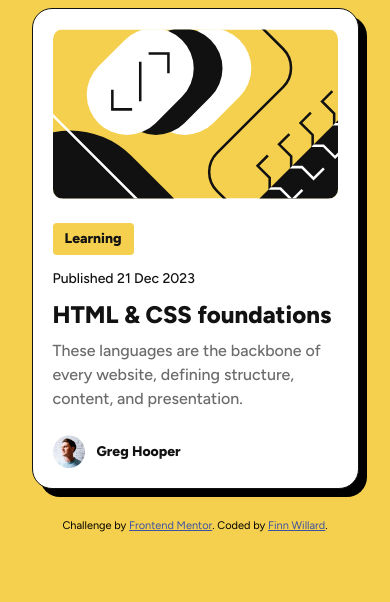
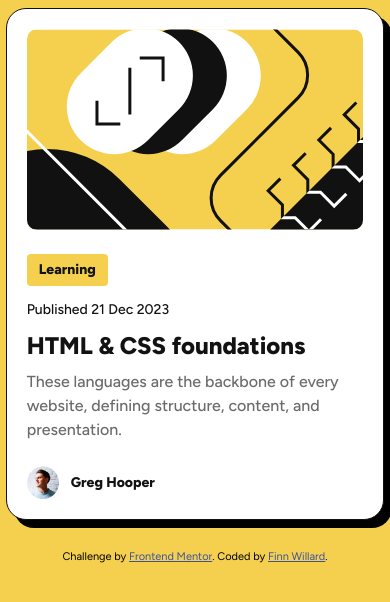
Before and after one commit to fwillard/fem-blog-card, a plain HTML site: page index.html in a window 390 px wide. Drawn offline with Linux system fonts and the light colour scheme.

Commit message:
better responsive layout

```diff
--- a/style.css
+++ b/style.css
@@ -13,13 +13,18 @@
     --gray-950: hsl(0, 0%, 7%);
 }
 
+main {
+    display: grid;
+    place-items: center;
+}
+
 .card {
-    width: 285px;
+    width: 90%;
+    max-width: 21.5rem;
     background-color: white;
     border-radius: 20px;
     padding: 20px;
     border: 1px var(--gray-950) solid;
-    margin: auto;
     box-shadow: 8px 8px 0px black;
     display: flex;
     flex-direction: column;
```
